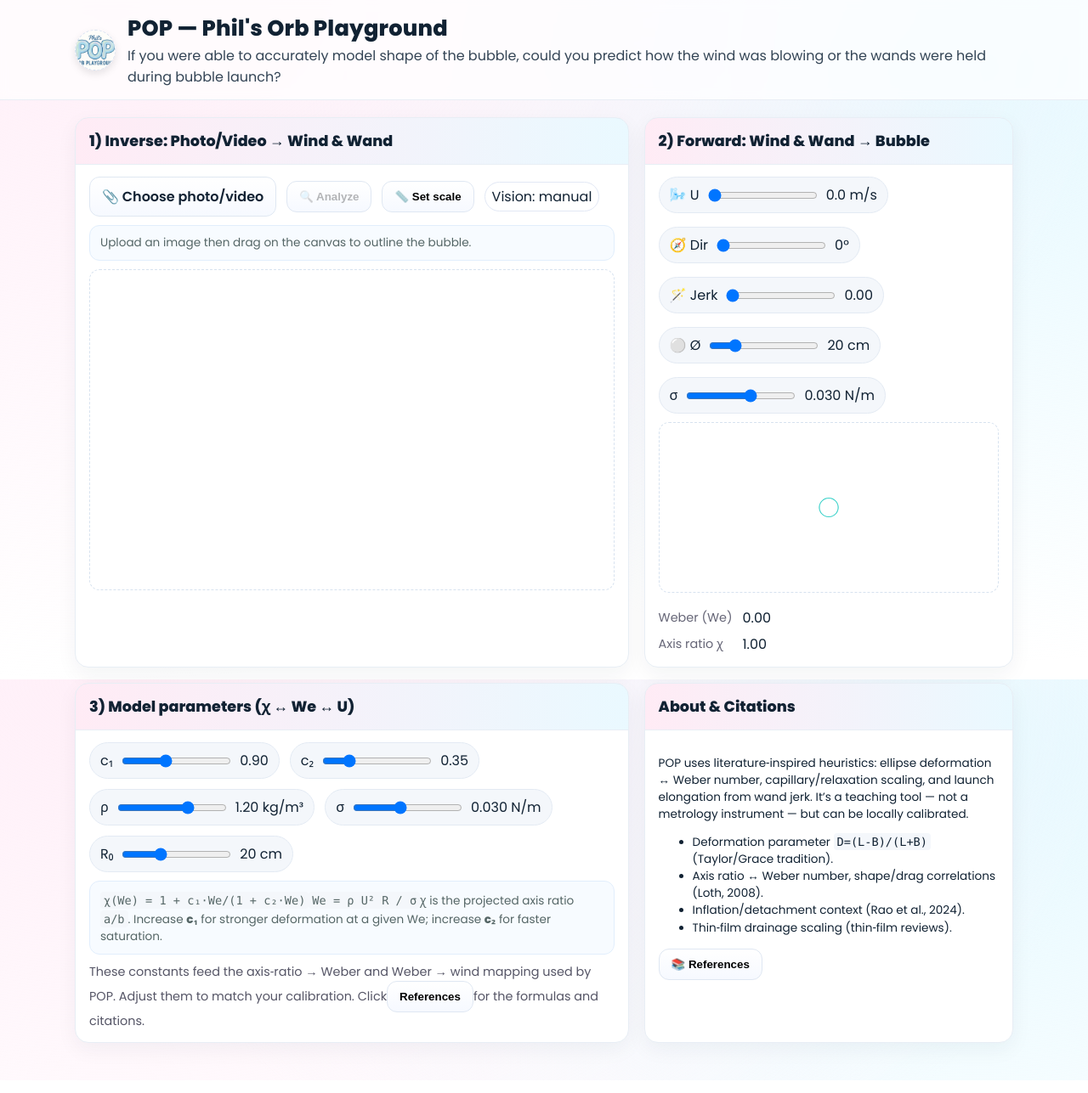
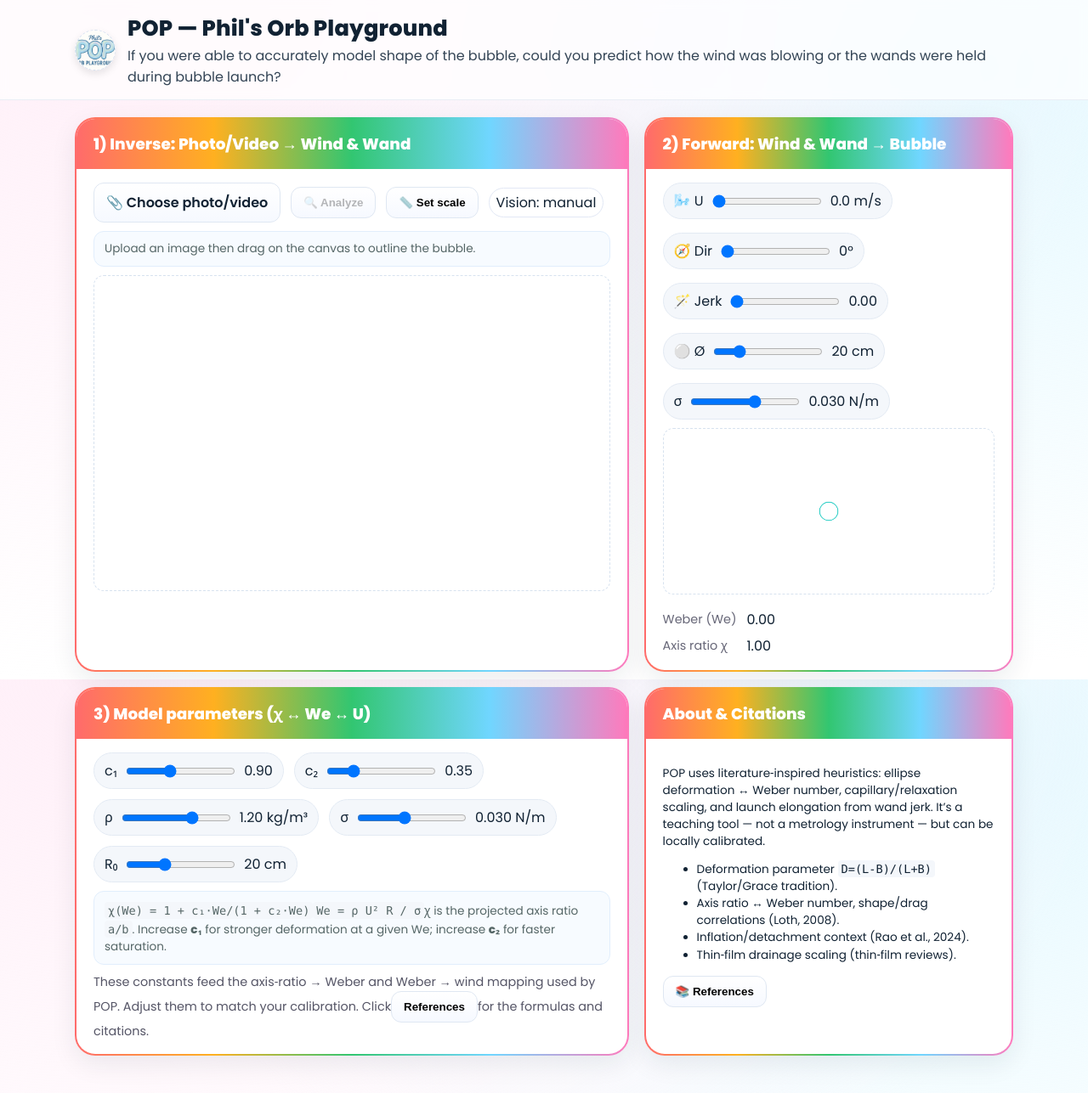
Before and after one commit to wrgr/pop, a React (Vite) app: page / in a window 1280 px wide. Shown: the whole page at 85% size. Built offline with nearby package versions, Linux system fonts and the light colour scheme.

Commit message:
feat: add responsive rainbow cards

```diff
--- a/src/App.jsx
+++ b/src/App.jsx
@@ -3,6 +3,7 @@ import Analyzer from './components/Analyzer.jsx'
 import Simulator from './components/Simulator.jsx'
 import ReferencesModal from './components/ReferencesModal.jsx'
 import CorrelationPanel from './components/CorrelationPanel.jsx'
+import Card from './components/Card.jsx'
 import logo from './images/logo.jpg'
 
 export default function App() {
@@ -24,21 +25,13 @@ export default function App() {
       </header>
       <main>
         <div className="grid">
-          <section className="card">
-            <h2>1) Inverse: Photo/Video → Wind & Wand</h2>
-            <div className="body">
+          <Card title="1) Inverse: Photo/Video → Wind & Wand">
             <Analyzer />
-            </div>
-          </section>
-          <section className="card">
-            <h2>2) Forward: Wind & Wand → Bubble</h2>
-            <div className="body">
+          </Card>
+          <Card title="2) Forward: Wind & Wand → Bubble">
             <Simulator />
-            </div>
-          </section>
-          <section className="card">
-            <h2>3) Model parameters (χ ↔ We ↔ U)</h2>
-            <div className="body">
+          </Card>
+          <Card title="3) Model parameters (χ ↔ We ↔ U)">
             <CorrelationPanel />
             <div className="footer small">
               These constants feed the axis‑ratio → Weber and Weber → wind
@@ -49,11 +42,8 @@ export default function App() {
               </button>
               for the formulas and citations.
             </div>
-            </div>
-          </section>
-          <section className="card">
-            <h2>About & Citations</h2>
-            <div className="body small">
+          </Card>
+          <Card title="About & Citations" bodyClassName="small">
             <p>
               POP uses literature‑inspired heuristics: ellipse deformation ↔
               Weber number, capillary/relaxation scaling, and launch
@@ -70,13 +60,13 @@ export default function App() {
                 2008).
               </li>
               <li>Inflation/detachment context (Rao et al., 2024).</li>
-                <li>Thin‑film drainage scaling (thin‑film reviews).</li>
+              <li>Thin‑film drainage scaling (thin‑film reviews).
+              </li>
             </ul>
             <button className="btn" onClick={() => setRefsOpen(true)}>
               📚 References
             </button>
-            </div>
-          </section>
+          </Card>
         </div>
       </main>
       {refsOpen && <ReferencesModal onClose={() => setRefsOpen(false)} />}
--- /dev/null
+++ b/src/components/Card.jsx
@@ -0,0 +1,12 @@
+import React from 'react'
+
+export default function Card({ title, bodyClassName = '', children }) {
+  return (
+    <section className="card">
+      {title && <h2>{title}</h2>}
+      <div className={`body ${bodyClassName}`.trim()}>
+        {children}
+      </div>
+    </section>
+  )
+}
--- a/src/styles.css
+++ b/src/styles.css
@@ -1,5 +1,5 @@
 /* Playful palette pulled from the new POP logo */
-:root{ --bg1:#e6f9ff; --bg2:#ffeff8; --ink:#123; --ink2:#345; --accent:#ff7abc; --accent2:#70d6ff; --good:#32c671; --warn:#ffb020; --bad:#ff6b6b }
+:root{ --bg1:#e6f9ff; --bg2:#ffeff8; --ink:#123; --ink2:#345; --accent:#ff7abc; --accent2:#70d6ff; --good:#32c671; --warn:#ffb020; --bad:#ff6b6b; --rainbow:linear-gradient(90deg,#ff6b6b,#ffb020,#32c671,#70d6ff,#ff7abc) }
 *{ box-sizing:border-box }
 html,body,#root{ height:100%; margin:0 }
 body{ font-family:Poppins,system-ui,Segoe UI,Roboto,Helvetica,Arial,sans-serif; color:var(--ink);
@@ -13,14 +13,15 @@ h1{font-weight:800; letter-spacing:.2px; margin:0; font-size:1.6rem}
 main{max-width:1140px; margin:20px auto; padding:0 18px 44px}
 .grid{display:grid; grid-template-columns: 1fr; gap:18px}
 @media(min-width:980px){.grid{grid-template-columns: 1.2fr .8fr}}
-.card{background:#fff; border:1px solid #e8eef5; border-radius:16px; box-shadow:0 8px 24px rgba(18,34,51,.05); overflow:hidden}
-.card h2{margin:0; padding:14px 16px; background:linear-gradient(90deg, rgba(255,122,188,.15), rgba(112,214,255,.15)); border-bottom:1px solid #e8eef5; font-size:1.1rem}
-.card .body{padding:14px 16px}
+.card{position:relative;background:rgba(255,255,255,.8);backdrop-filter:blur(8px);border-radius:24px;border:2px solid transparent;background-image:linear-gradient(#fff,#fff),var(--rainbow);background-origin:border-box;background-clip:padding-box,border-box;box-shadow:0 10px 30px rgba(18,34,51,.08);overflow:hidden;transition:transform .2s,box-shadow .2s}
+.card:hover{transform:translateY(-4px);box-shadow:0 14px 40px rgba(18,34,51,.12)}
+.card h2{margin:0;padding:16px 20px;background:var(--rainbow);color:#fff;font-size:1.15rem}
+.card .body{padding:16px 20px}
 .controls{display:flex; flex-wrap:wrap; gap:10px; align-items:center}
 .pill{background:#f4f7fb; border:1px solid #e3eaf3; padding:8px 12px; border-radius:999px; display:inline-flex; gap:8px; align-items:center}
 input[type="file"]{display:none}
 .btn{display:inline-flex; align-items:center; gap:8px; padding:10px 14px; border-radius:12px; border:1px solid #dfe7f2; background:linear-gradient(180deg,#fff, #f6f9ff); cursor:pointer; font-weight:600}
-.btn.primary{background:linear-gradient(180deg,var(--accent),var(--accent2)); color:white; border:none}
+.btn.primary{background:var(--rainbow);color:#fff;border:none}
 .btn.ghost{background:#fff}
 .stack{display:flex; flex-direction:column; gap:10px}
 .row{display:flex; gap:10px; align-items:center}
```
Also changed, not shown: 1 other file (tests, documents, lock files or other folders). Lines whose indentation alone changed are shown as unchanged.
